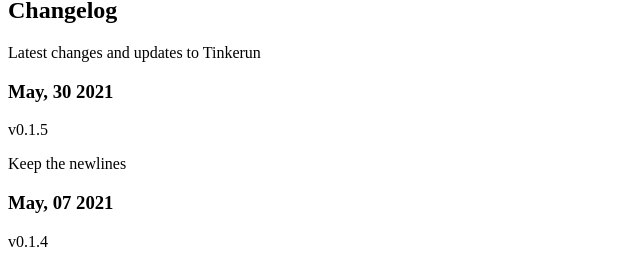
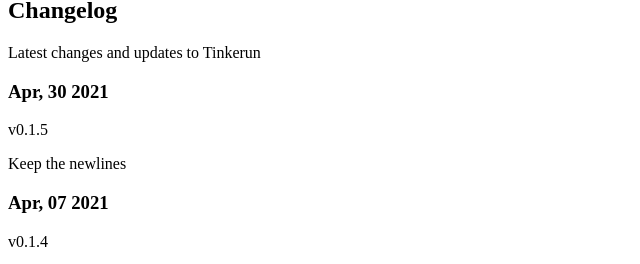
Before and after one commit to tinkerun/site, a Next.js app: page /changelog in a window 1280 px wide. Shown: the part 663-927 px from the top of the page, without its empty margins (0-640 px from the left). Built offline with nearby package versions, Linux system fonts and the light colour scheme.

Commit message:
fix: month is started with zero

```diff
--- a/pages/changelog.js
+++ b/pages/changelog.js
@@ -18,7 +18,7 @@
         <div className='mt-12 border-t py-12'>
 
           <ChangelogItem
-            date={format(new Date(2021, 4, 30), 'LLL, dd yyyy')}
+            date={format(new Date(2021, 3, 30), 'LLL, dd yyyy')}
             version='v0.1.5'
           >
             <p className='text-sm leading-loose'>
@@ -27,7 +27,7 @@
           </ChangelogItem>
 
           <ChangelogItem
-            date={format(new Date(2021, 4, 7), 'LLL, dd yyyy')}
+            date={format(new Date(2021, 3, 7), 'LLL, dd yyyy')}
             version='v0.1.4'
           >
             <p className='text-sm leading-loose'>
```
